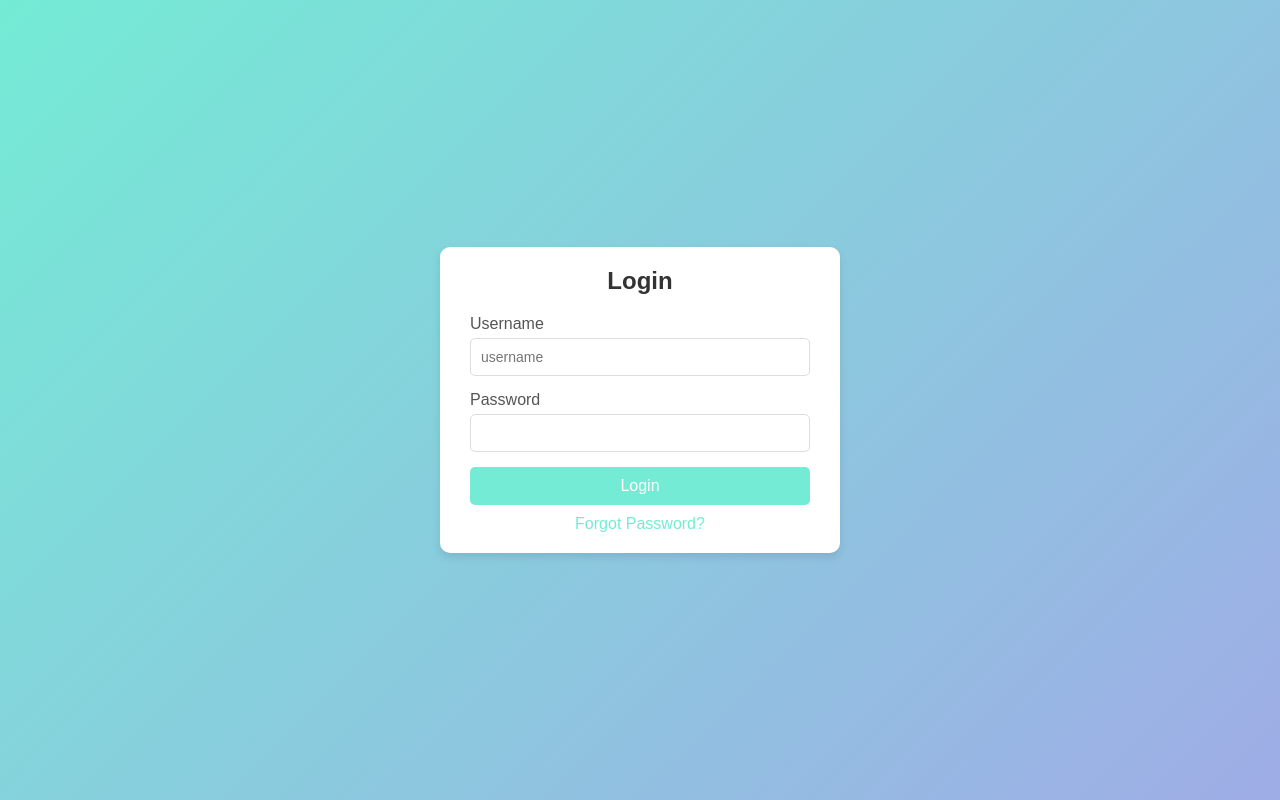
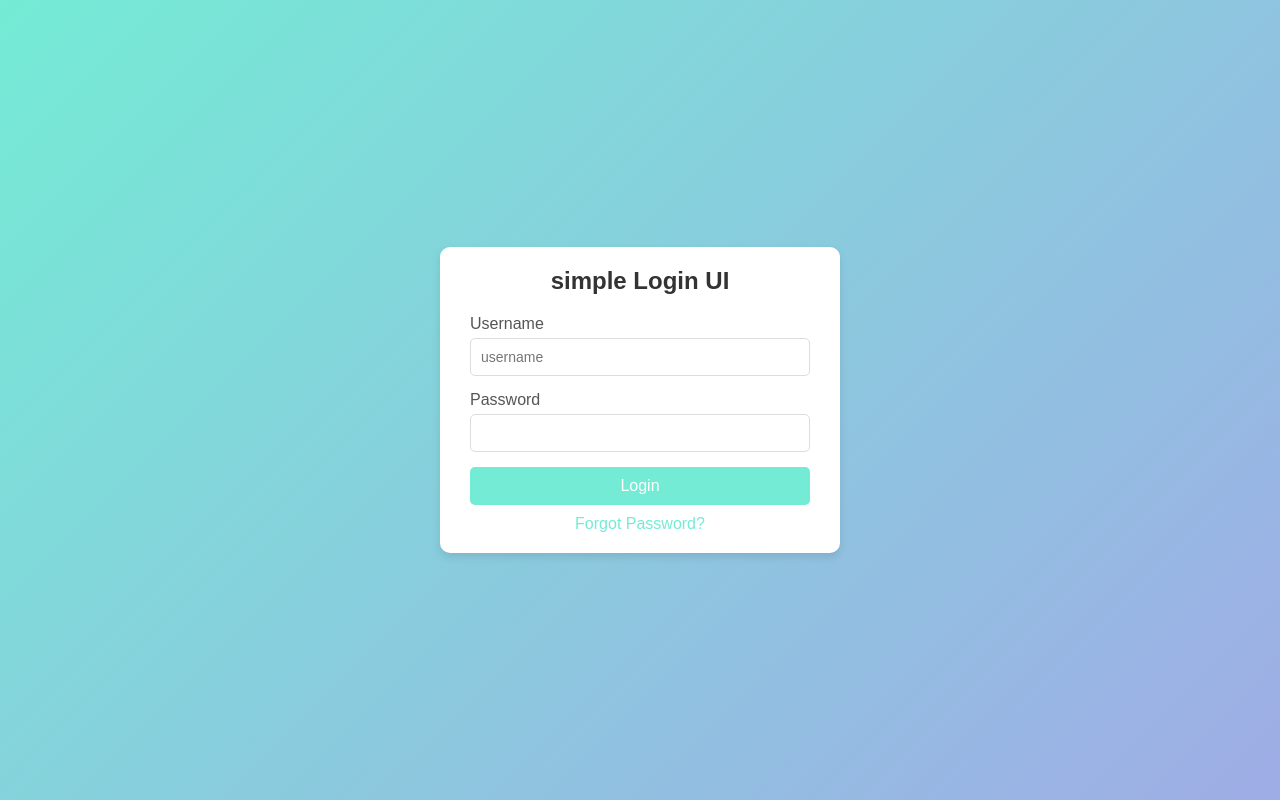
Before and after one commit to Shivapraneeth08/simple-login-page, a plain HTML site: page index.html in a window 1280 px wide. Drawn offline with Linux system fonts and the light colour scheme.

Commit message:
Update index.html

```diff
--- a/index.html
+++ b/index.html
@@ -78,7 +78,7 @@
   </head>
   <body>
     <div class="login-container">
-      <h2>Login</h2>
+      <h2>simple Login UI</h2>
       <form>
         <label style="float: left">Username</label>
         <input type="text" placeholder="username" required />
```
